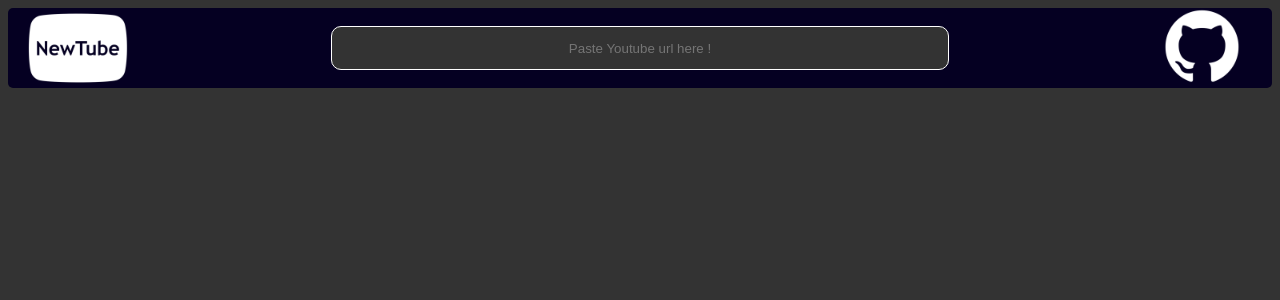
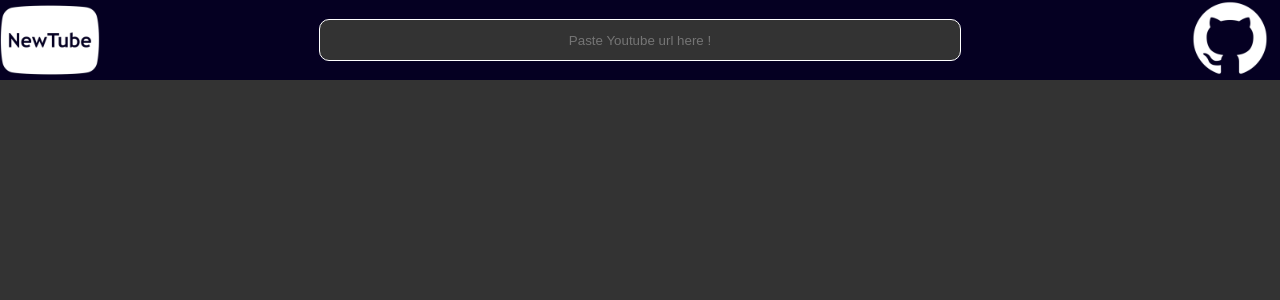
Before and after one commit to Zombiebattler/NewTube, a Flask app: page / in a window 1280 px wide. Shown: the top 300 px of the page. Run offline with Flask 3, Linux system fonts and the light colour scheme.

Commit message:
newedits

```diff
--- a/main.py
+++ b/main.py
@@ -21,4 +21,4 @@ def embed_youtube(url):
     return render_template('index.html', video_embed=embed_code)
 
 if __name__ == '__main__':
-    app.run(port=6000)
+    app.run(port=5000)
--- a/templates/home.html
+++ b/templates/home.html
@@ -7,7 +7,11 @@
 </head>
 <style>
     @import url('https://fonts.googleapis.com/css2?family=Poppins&display=swap');
-
+    *
+    {
+        padding: 0;
+        margin: 0;
+    }
     body {
         background-color: #333;
     }
@@ -17,10 +21,11 @@
             justify-content: space-between; /* Platzieren Sie die Elemente am Anfang und Ende */
             align-items: center; /* Zentrieren Sie vertikal */
             height: 80px; /* Ändern Sie die Höhe nach Bedarf */
-            padding: 0 20px; /* Fügen Sie horizontalen Abstand hinzu, um Platz zu schaffen */
+            padding: 0 ;
+            margin: 0;/* Fügen Sie horizontalen Abstand hinzu, um Platz zu schaffen */
             background-color: #050022;
             border: 0px solid red;
-            border-radius: 5px;
+
         }
     .navbar img {
         max-width: 100px; /* Ändern Sie die Breite des Logos nach Bedarf */
--- a/templates/index.html
+++ b/templates/index.html
@@ -8,6 +8,8 @@
     <style>
         /* Deine CSS-Stile hier */
         @import url('https://fonts.googleapis.com/css2?family=Poppins&display=swap');
+
+
         body {
             font-family: 'Poppins', sans-serif;
             background-color: #050022;
```
